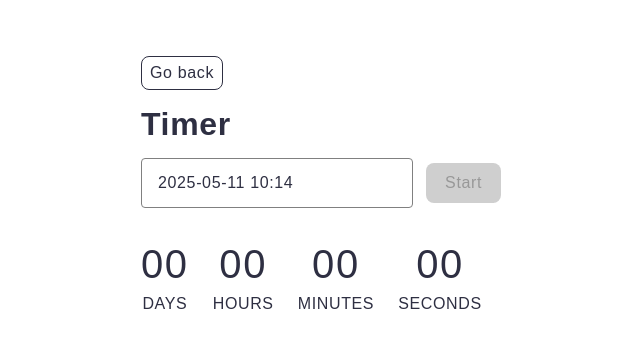
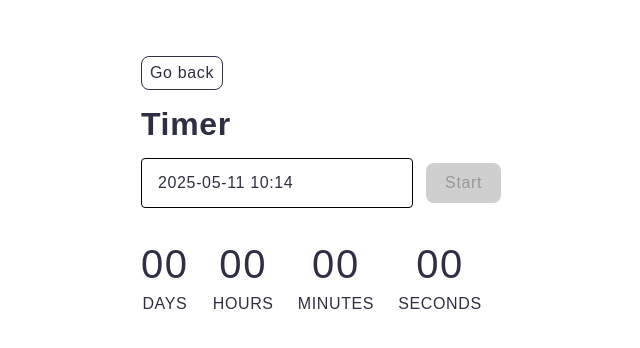
Before and after one commit to anushbilosh/goit-js-hw-10, a website built with Vite: page src/1-timer.html in a window 1280 px wide. In both pictures the pointer is over the input 292 px from the left and 183 px from the top of the page. Shown: the whole page, without its empty margins (15-655 px from the left). Built offline with nearby package versions, Linux system fonts and the light colour scheme.

Commit message:
add hover on timer

```diff
--- a/src/css/1-timer.css
+++ b/src/css/1-timer.css
@@ -58,8 +58,12 @@
   letter-spacing: 0.04em;
   color: #2e2f42;
   }
-
-
+  #datetime-picker:hover {
+  border: 1px solid #000;
+  }
+  #datetime-picker:active {
+    border: 1px solid #4e75ff;
+    }
   button[data-start] {
     padding: 8px 16px;
     font-size: 16px;
```
